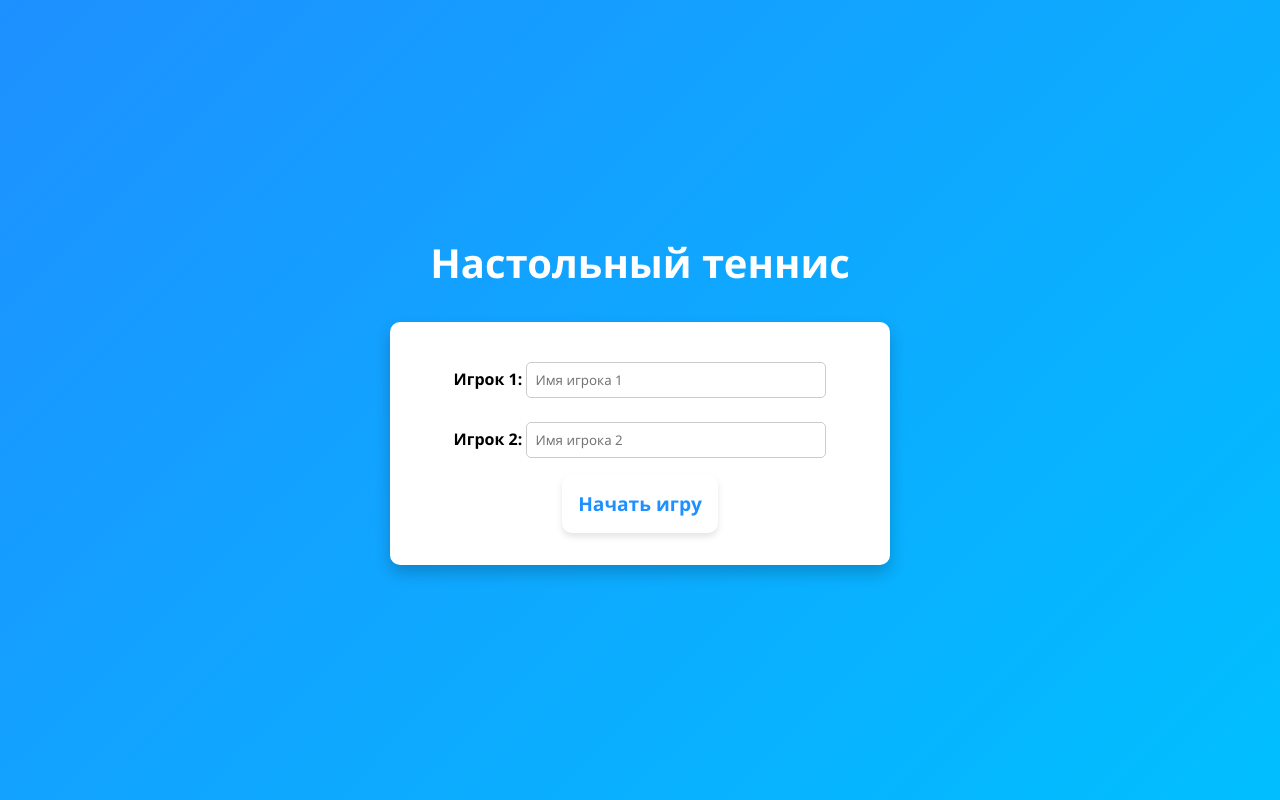
After one commit to RayRaf/tennis, a Django app: template tennis/tennis/apps/tennis_app/templates/play.html in a window 1280 px wide. The commit adds this page. Run offline with Django 3.2, Linux system fonts and the light colour scheme; the template is opened without the code that fills it, so the values that code supplies are empty.

Commit message:
Добавил стили и главную страницу

```diff
--- /dev/null
+++ b/tennis/tennis/apps/tennis_app/templates/play.html
@@ -0,0 +1,231 @@
+<!DOCTYPE html>
+<html lang="ru">
+<head>
+    <meta charset="UTF-8">
+    <meta name="viewport" content="width=device-width, initial-scale=1.0">
+    <title>Теннисный счет</title>
+    <style>
+        * {
+            box-sizing: border-box;
+            margin: 0;
+            padding: 0;
+            font-family: 'Segoe UI', Tahoma, Geneva, Verdana, sans-serif;
+        }
+
+        body {
+            background: linear-gradient(135deg, #1e90ff, #00bfff);
+            min-height: 100vh;
+            display: flex;
+            flex-direction: column;
+            align-items: center;
+            justify-content: center;
+            padding: 1rem;
+        }
+
+        h1 {
+            color: white;
+            font-size: 2.5rem;
+            margin-bottom: 2rem;
+            text-align: center;
+        }
+
+        .container {
+            width: 100%;
+            max-width: 500px;
+            background: white;
+            border-radius: 10px;
+            padding: 2rem;
+            box-shadow: 0 8px 16px rgba(0, 0, 0, 0.2);
+            text-align: center;
+        }
+
+        label {
+            display: block;
+            margin-bottom: 1rem;
+            font-weight: bold;
+        }
+
+        input {
+            padding: 0.5rem;
+            width: 100%;
+            max-width: 300px;
+            border: 1px solid #ccc;
+            border-radius: 5px;
+            margin-top: 0.5rem;
+        }
+
+        .player-container {
+            display: flex;
+            align-items: center;
+            justify-content: center;
+            margin: 1rem 0;
+            gap: 1rem;
+        }
+
+        .player {
+            font-size: 1.5rem;
+            padding: 1rem;
+            border: 2px solid black;
+            border-radius: 10px;
+            background: #f7f7f7;
+            flex: 1;
+        }
+
+        .active {
+            border-color: #1e90ff;
+            background-color: #e0f3ff;
+            font-weight: bold;
+        }
+
+        .score {
+            font-size: 2rem;
+            margin-left: 0.5rem;
+        }
+
+        button {
+            background-color: white;
+            color: #1e90ff;
+            border: none;
+            border-radius: 10px;
+            padding: 1rem;
+            font-size: 1.2rem;
+            font-weight: bold;
+            cursor: pointer;
+            transition: background-color 0.3s, color 0.3s;
+            box-shadow: 0 4px 6px rgba(0, 0, 0, 0.1);
+        }
+
+        button:hover {
+            background-color: #1e90ff;
+            color: white;
+        }
+
+        #turn, #winner {
+            margin-top: 1rem;
+            font-size: 1.2rem;
+        }
+
+        #winner {
+            font-weight: bold;
+            color: green;
+        }
+
+        @media (max-width: 500px) {
+            h1 {
+                font-size: 2rem;
+            }
+
+            button {
+                font-size: 1rem;
+                padding: 0.8rem;
+            }
+        }
+    </style>
+</head>
+<body>
+    <h1>Настольный теннис</h1>
+    <div class="container">
+        <div id="setup">
+            <label>Игрок 1: <input type="text" id="player1" placeholder="Имя игрока 1"></label>
+            <label>Игрок 2: <input type="text" id="player2" placeholder="Имя игрока 2"></label>
+            <button onclick="startGame()">Начать игру</button>
+        </div>
+        <div id="game" style="display:none;">
+            <div class="player-container">
+                <button id="btnRemove1" onclick="removePoint(1)"></button>
+                <div id="p1" class="player">
+                    <span id="name1"></span>: <span class="score" id="score1">0</span>
+                </div>
+                <button id="btnAdd1" onclick="addPoint(1)"></button>
+            </div>
+            <div class="player-container">
+                <button id="btnRemove2" onclick="removePoint(2)"></button>
+                <div id="p2" class="player">
+                    <span id="name2"></span>: <span class="score" id="score2">0</span>
+                </div>
+                <button id="btnAdd2" onclick="addPoint(2)"></button>
+            </div>
+            <p id="turn"></p>
+            <p id="winner"></p>
+            <button onclick="resetGame()">Новая игра</button>
+        </div>
+    </div>
+    <script>
+        let score = [0, 0];
+        let currentServer = 1;
+        let gameOver = false;
+
+        function startGame() {
+            const player1Name = document.getElementById('player1').value;
+            const player2Name = document.getElementById('player2').value;
+
+            document.getElementById('name1').innerText = player1Name;
+            document.getElementById('name2').innerText = player2Name;
+            document.getElementById('game').style.display = 'block';
+            document.getElementById('setup').style.display = 'none';
+
+            document.getElementById('btnAdd1').innerText = `+1 ${player1Name}`;
+            document.getElementById('btnAdd2').innerText = `+1 ${player2Name}`;
+            document.getElementById('btnRemove1').innerText = `-1 ${player1Name}`;
+            document.getElementById('btnRemove2').innerText = `-1 ${player2Name}`;
+
+            updateTurn();
+        }
+
+        function addPoint(player) {
+            if (gameOver) return;
+            score[player - 1]++;
+            document.getElementById(`score${player}`).innerText = score[player - 1];
+            checkWinner();
+            updateTurn();
+        }
+
+        function removePoint(player) {
+            if (score[player - 1] > 0) {
+                score[player - 1]--;
+                document.getElementById(`score${player}`).innerText = score[player - 1];
+                checkWinner();
+                updateTurn();
+            }
+        }
+
+        function checkWinner() {
+            const diff = Math.abs(score[0] - score[1]);
+            const maxScore = Math.max(score[0], score[1]);
+
+            if (maxScore >= 11 && diff >= 2) {
+                const winnerName = score[0] > score[1] ? document.getElementById('name1').innerText : document.getElementById('name2').innerText;
+                document.getElementById('winner').innerText = `Победитель: ${winnerName}`;
+                gameOver = true;
+            } else {
+                document.getElementById('winner').innerText = '';
+                gameOver = false;
+            }
+
+            document.getElementById('btnAdd1').disabled = gameOver;
+            document.getElementById('btnAdd2').disabled = gameOver;
+        }
+
+        function updateTurn() {
+            let totalPoints = score[0] + score[1];
+            currentServer = (score[0] >= 10 && score[1] >= 10) ? totalPoints % 2 + 1 : Math.floor(totalPoints / 2) % 2 + 1;
+            document.getElementById('turn').innerText = `Подает: ${document.getElementById(`name${currentServer}`).innerText}`;
+            document.getElementById('p1').classList.toggle('active', currentServer === 1);
+            document.getElementById('p2').classList.toggle('active', currentServer === 2);
+        }
+
+        function resetGame() {
+            score = [0, 0];
+            document.getElementById('score1').innerText = '0';
+            document.getElementById('score2').innerText = '0';
+            document.getElementById('turn').innerText = '';
+            document.getElementById('winner').innerText = '';
+            document.getElementById('game').style.display = 'none';
+            document.getElementById('setup').style.display = 'block';
+            gameOver = false;
+            document.getElementById('btnAdd1').disabled = false;
+            document.getElementById('btnAdd2').disabled = false;
+        }
+    </script>
+</body>
+</html>
```
Also changed, not shown: tennis/tennis/apps/tennis_app/templates/home_index.html (+67 -109 lines), tennis/tennis/apps/tennis_app/templates/my_tournaments.html (added, +51 -0 lines), tennis/tennis/apps/tennis_app/templates/rules.html (added, +52 -0 lines), tennis/tennis/apps/tennis_app/urls.py (+5 -2 lines), tennis/tennis/apps/tennis_app/views.py (+9 -0 lines).
